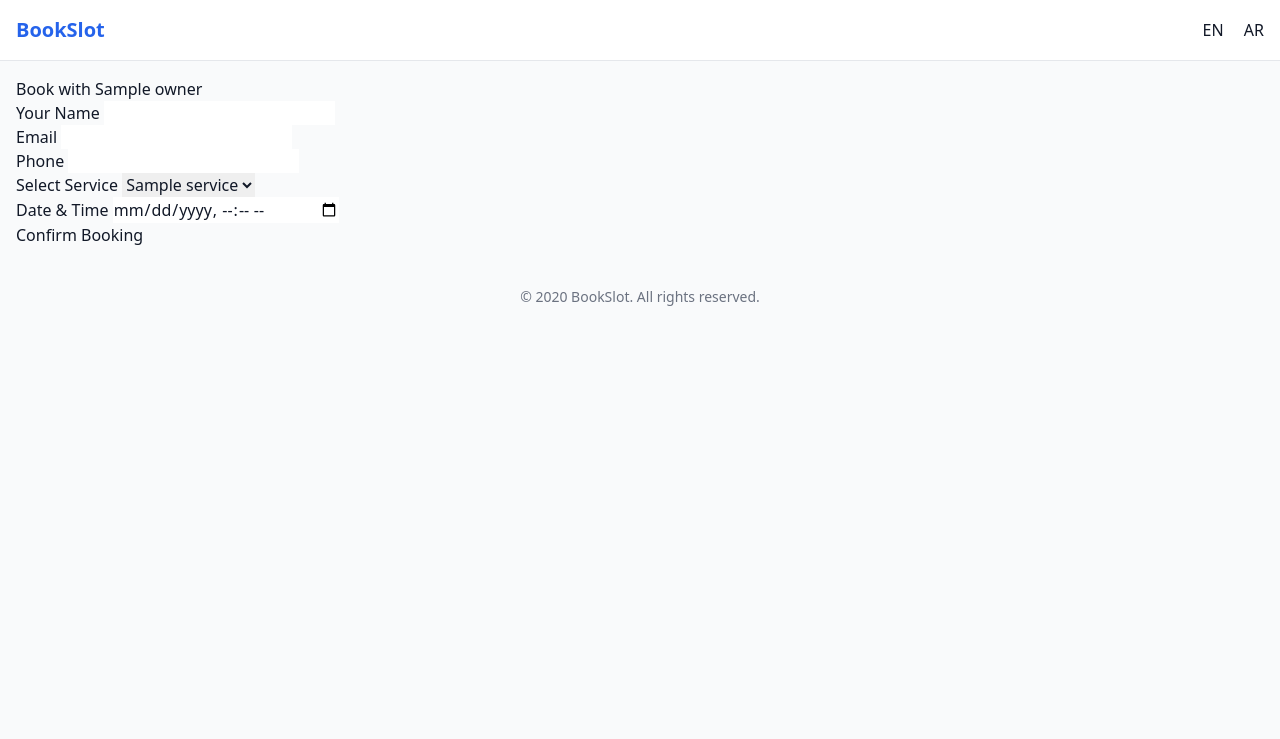
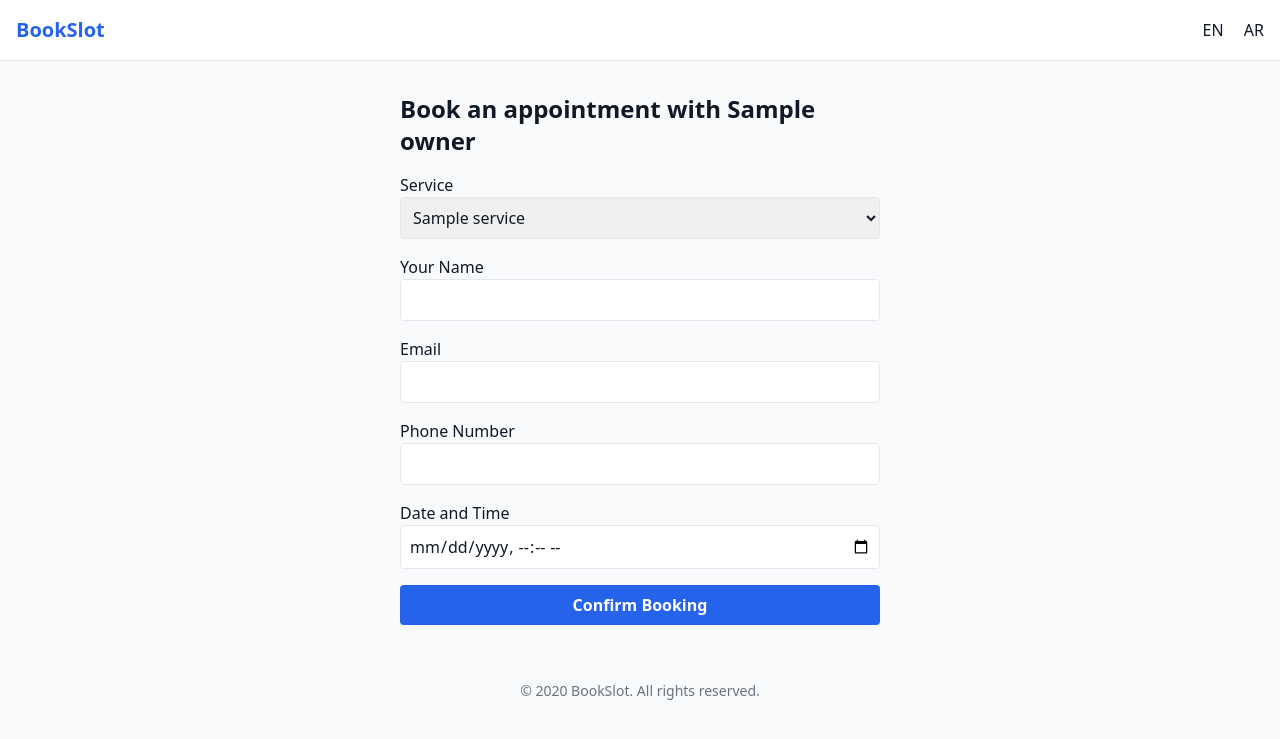
Before and after one commit to baderGorchene/autonomous, a Python web app: template templates/booking_page.html in a window 1280 px wide. Shown: the top 739 px of the page. Run offline with Jinja, Linux system fonts and the light colour scheme; the template is opened without the code that fills it: most values are stand-ins (such as "Sample title", 1, 10 or a date in 2020); some libraries are stand-ins or nearby versions.

Commit message:
Added booking_page.html template for service providers.

```diff
--- a/commit_msg.txt
+++ b/commit_msg.txt
@@ -1 +1 @@
-Add base.html template with Tailwind CSS and i18n support
+Added booking_page.html template for service providers.
--- a/memory.json
+++ b/memory.json
@@ -2,11 +2,11 @@
   "business_idea": "BookSlot \u2014 a dead-simple $19/month booking page for local service businesses (salons, clinics, tutors, mechanics, coaches) who currently manage appointments via WhatsApp chaos. The owner gets a shareable link (bookslot.app/their-name), customers book themselves, and the owner gets a WhatsApp/email notification with the booking details. No accounts needed for customers. Bilingual (English + Arabic/French) from day one to target the underserved MENA and North Africa market. MVP has: (1) owner signup + service setup page, (2) public booking page, (3) time slot availability, (4) email confirmation to both parties, (5) a simple dashboard showing upcoming bookings. Monetization: free for up to 20 bookings/month, $19/month for unlimited. Target: solo service providers who have 10-50 clients/week and are drowning in WhatsApp messages.",
   "current_phase": "MVP Development",
   "completed_steps": [],
-  "next_task": "Create the booking_page.html child template to render the service provider's page.",
+  "next_task": "Create the base.html template to include Tailwind CSS and handle the basic layout structure.",
   "libraries_in_use": [],
-  "iteration": 32,
+  "iteration": 33,
   "last_run": "",
-  "notes": "Ensured the base template handles the 'lang' context variable injected by the middleware to toggle UI direction and language settings.",
+  "notes": "The booking page assumes owner.services_json is a list of service names. I will need to ensure the database schema/models support this structure during the next refinement.",
   "product_name": "BookSlot",
   "target_price": "$19/month",
   "target_market": "MENA + North Africa local service businesses",
--- a/templates/booking_page.html
+++ b/templates/booking_page.html
@@ -1,33 +1,33 @@
-{% extends "base.html" %}
+{% extends 'base.html' %}
 {% block content %}
-<div class="booking-container">
-    <h1>{{ _('Book with') }} {{ owner.business_name }}</h1>
-    <form action="/book/{{ owner.slug }}/submit" method="POST">
-        <div class="form-group">
-            <label>{{ _('Your Name') }}</label>
-            <input type="text" name="customer_name" required>
-        </div>
-        <div class="form-group">
-            <label>{{ _('Email') }}</label>
-            <input type="email" name="customer_email" required>
-        </div>
-        <div class="form-group">
-            <label>{{ _('Phone') }}</label>
-            <input type="tel" name="customer_phone" required>
-        </div>
-        <div class="form-group">
-            <label>{{ _('Select Service') }}</label>
-            <select name="service" required>
+<div class="container mx-auto p-4 max-w-lg">
+    <h1 class="text-2xl font-bold mb-4">{{ _('Book an appointment with') }} {{ owner.business_name }}</h1>
+    <form action="/book/{{ owner.slug }}/submit" method="POST" class="space-y-4">
+        <div>
+            <label class="block font-medium">{{ _('Service') }}</label>
+            <select name="service" class="w-full p-2 border rounded" required>
                 {% for service in owner.services_json %}
-                <option value="{{ service }}">{{ service }}</option>
+                    <option value="{{ service }}">{{ service }}</option>
                 {% endfor %}
             </select>
         </div>
-        <div class="form-group">
-            <label>{{ _('Date & Time') }}</label>
-            <input type="datetime-local" name="booking_datetime" required>
+        <div>
+            <label class="block font-medium">{{ _('Your Name') }}</label>
+            <input type="text" name="customer_name" class="w-full p-2 border rounded" required>
         </div>
-        <button type="submit">{{ _('Confirm Booking') }}</button>
+        <div>
+            <label class="block font-medium">{{ _('Email') }}</label>
+            <input type="email" name="customer_email" class="w-full p-2 border rounded" required>
+        </div>
+        <div>
+            <label class="block font-medium">{{ _('Phone Number') }}</label>
+            <input type="tel" name="customer_phone" class="w-full p-2 border rounded" required>
+        </div>
+        <div>
+            <label class="block font-medium">{{ _('Date and Time') }}</label>
+            <input type="datetime-local" name="booking_datetime" class="w-full p-2 border rounded" required>
+        </div>
+        <button type="submit" class="w-full bg-blue-600 text-white py-2 rounded font-bold">{{ _('Confirm Booking') }}</button>
     </form>
 </div>
 {% endblock %}
```
Also changed, not shown: PROGRESS.md (+5 -0 lines).
